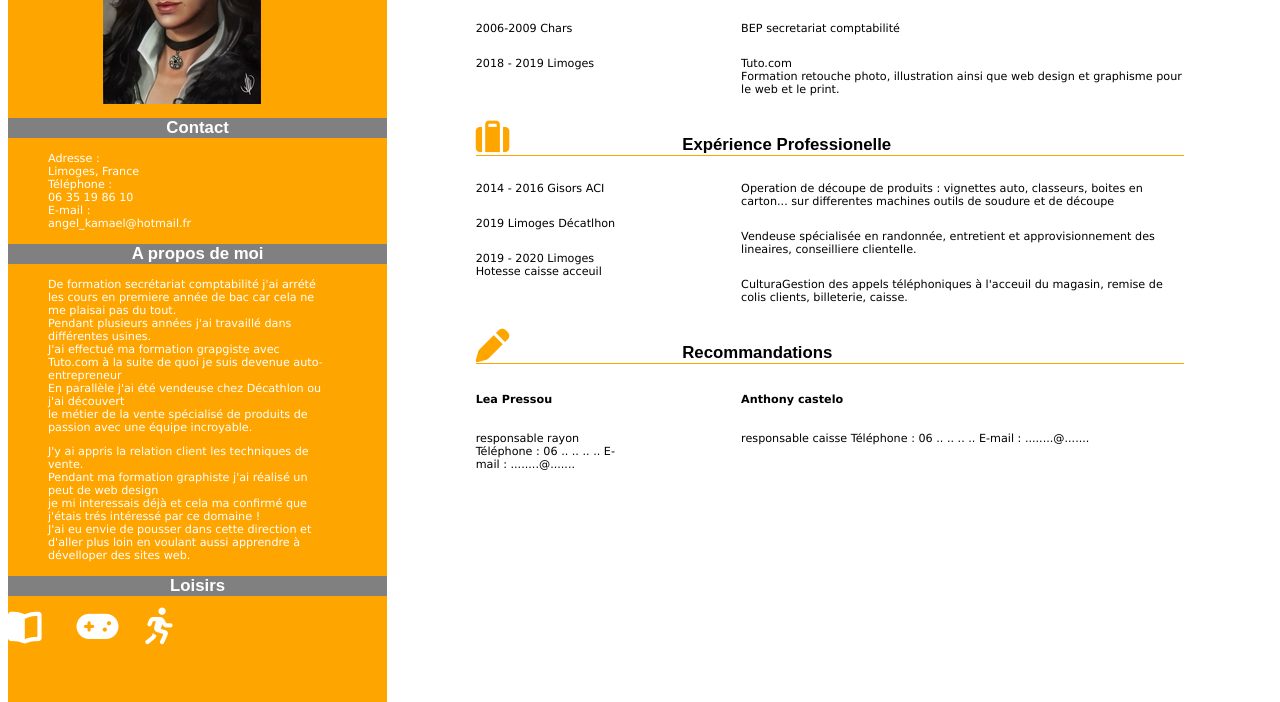
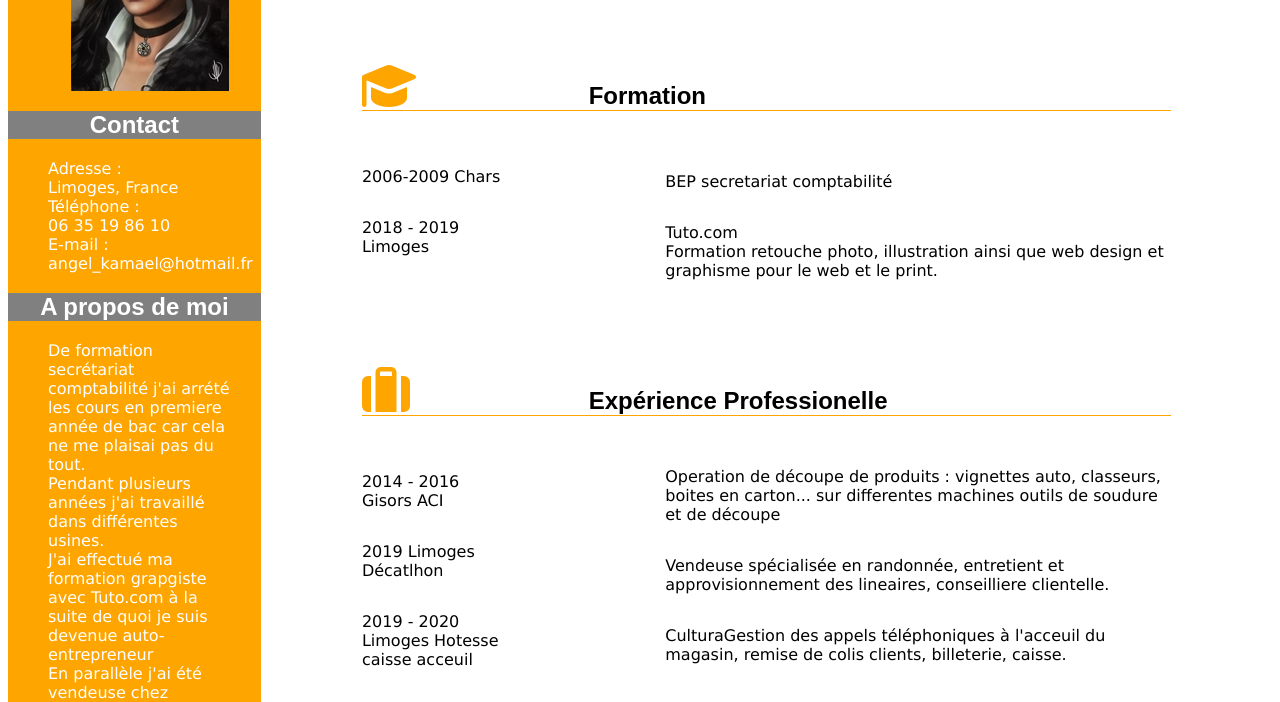
Before and after one commit to Emma9587/P2, a plain HTML site: page index.html in a window 1280 px wide. Shown: the part 160-862 px from the top of the page. Drawn offline with Linux system fonts and the light colour scheme; files whose address does not match are found by name.

Commit message:
Test-0604

```diff
--- a/index.html
+++ b/index.html
@@ -4,6 +4,7 @@
         <meta charset="utf-8" />
         <meta name="viewport" content="width=device-width, initial-scale=1.0">
         <link rel="stylesheet" href="style.css" />
+        <link rel="stylesheet" href="style_pc.css" />
         <!-- <link href="https://stackpath.bootstrapcdn.com/font-awesome/4.7.0/css/font-awesome.min.css" rel="stylesheet" integrity="sha384-wvfXpqpZZVQGK6TAh5PVlGOfQNHSoD2xbE+QkPxCAFlNEevoEH3Sl0sibVcOQVnN" crossorigin="anonymous"> -->
         <link rel = "stylesheet" href="fontawesome/fontawesome/css/all.css" />
         <script src="https://kit.fontawesome.com/4906d27238.js" crossorigin="anonymous"></script>
@@ -94,8 +95,13 @@
             <h2><i class="fas fa-pen fa-2x" id="pen"></i>Recommandations</h2>
 	        	<div class="lea">
                     <h4>Lea Pressou</h4>
+
                     <p>responsable rayon
                     Téléphone : 06 .. .. .. ..
+
+                    <p>responsable rayon<br/>
+                    Téléphone : 06 .. .. .. ..<br/>
+
                     E-mail : ........@.......
                     </p>
                 </div>
@@ -103,6 +109,8 @@
                 	<h4>Anthony castelo</h4>
                     <p> responsable caisse
                     Téléphone : 06 .. .. .. ..
+                    <p> responsable caisse<br/>
+                    Téléphone : 06 .. .. .. .. <br/>
                     E-mail : ........@.......
                     </p>
                 </div>
@@ -112,4 +120,7 @@
         </div>
     </section>
 </body>
+
 </html>
+
+</html>
--- /dev/null
+++ b/style_pc.css
@@ -0,0 +1,207 @@
+#bloc_page
+{
+	width: 900px;
+	margin: auto;
+}
+body
+{
+	font-family: verdana, arial, georgia;
+}
+h1, h2
+{
+	font-family: arial;
+}
+.titre
+{
+	font-size: 1.5em;
+	text-align: center;
+
+}
+.titre h2
+{
+	font-size: 1em;
+}
+strong
+{
+	color: orange;
+}
+
+/****************************/
+/***********ASIDE***********/
+/****************************/
+
+aside
+{
+	float: left;
+	font-size: 1em;
+    background-color: orange;
+    flex-direction: column;
+    color: white;
+    width: 20%;
+    height: 1170px;
+}
+img
+{
+	margin-left: 25%;
+	margin-top: 10%;
+}
+ul
+{
+	list-style-type: none;
+}
+aside h2
+{
+	text-align: center;
+	background-color: grey;
+}
+.contact
+{
+	justify-content: space-around;
+}
+.moi p
+{
+	width: 75%;
+	margin-left: 40px;
+}
+.loisirs i
+{
+	color: white;
+}
+i
+{
+	color: orange;
+	width: 65px;
+}
+
+/****************************/
+/***********DROITE***********/
+/****************************/
+.container
+{
+	display: flex;
+	justify-content: space-around;
+	flex-direction: column;
+	margin-top: 20px;
+}
+
+section
+{
+    margin-left: 10px;
+    font-size: 1em;
+    height: 740px;
+}
+section h2
+{
+    text-align: center;
+	font-family: arial;
+}
+section .container h2
+{
+	text-align: left;
+	margin-left: 10%;
+}
+.container h2
+{
+	border-bottom: solid orange 1px;
+	margin-right: 10%;
+}
+
+
+/****************************/
+/*********FORMATION**********/
+/****************************/
+
+.formation
+{
+	margin-top: 5%;
+}
+#grad
+{
+		margin-right: 20%;
+}
+.date
+{
+	display: flex;
+	float: left;
+	width: 140px;
+	flex-direction: column;
+	margin-left: 10%;
+	margin-top: 20px;
+}
+.diplome
+{
+	display: flex;
+	text-align: left;
+	width: 50%;
+	flex-direction: column;
+	margin-left: 40%;
+	margin-top: 45px;
+}
+
+/****************************/
+/************XP**************/
+/****************************/
+
+.experience
+{
+	margin-top: 5%;
+}
+#case
+{
+		margin-right: 20%;
+}
+.periode
+{
+	display: flex;
+	float: left;
+	width: 140px;
+	flex-direction: column;
+	margin-left: 10%;
+	margin-top: 20px;
+}
+.poste
+{
+	display: flex;
+	text-align: left;
+	width: 50%;
+	flex-direction: column;
+	margin-left: 40%;
+	margin-top: 35px;
+}
+
+
+/****************************/
+/************RECO************/
+/****************************/
+
+
+.recommandation
+{
+	margin-top: 20px;
+}
+#pen
+{
+		margin-right: 20%;
+}
+.lea
+{
+	display: flex;
+	float: left;
+	width: 25%;
+	flex-direction: column;
+	margin-left: 10%;
+}
+.antho
+{
+	display: flex;
+	text-align: left;
+	width: 25%;
+	flex-direction: column;
+	margin-left: 50%;
+}
+
+/*RESPONSIVE*/
+@media screen and (min-width:1024px) and (max-width:1280px)
+{
+	/*RESPONSIVE*/
+}
```
Also changed, not shown: 1 other file.
